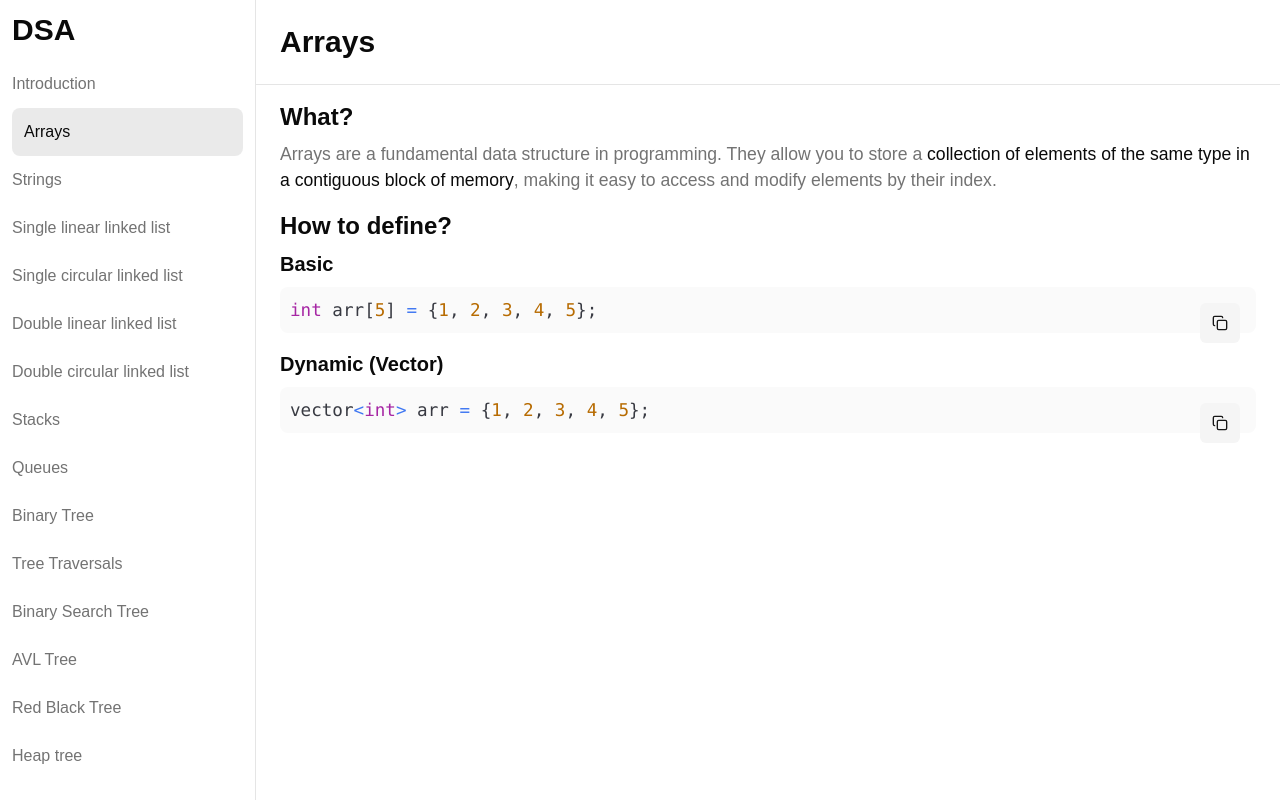
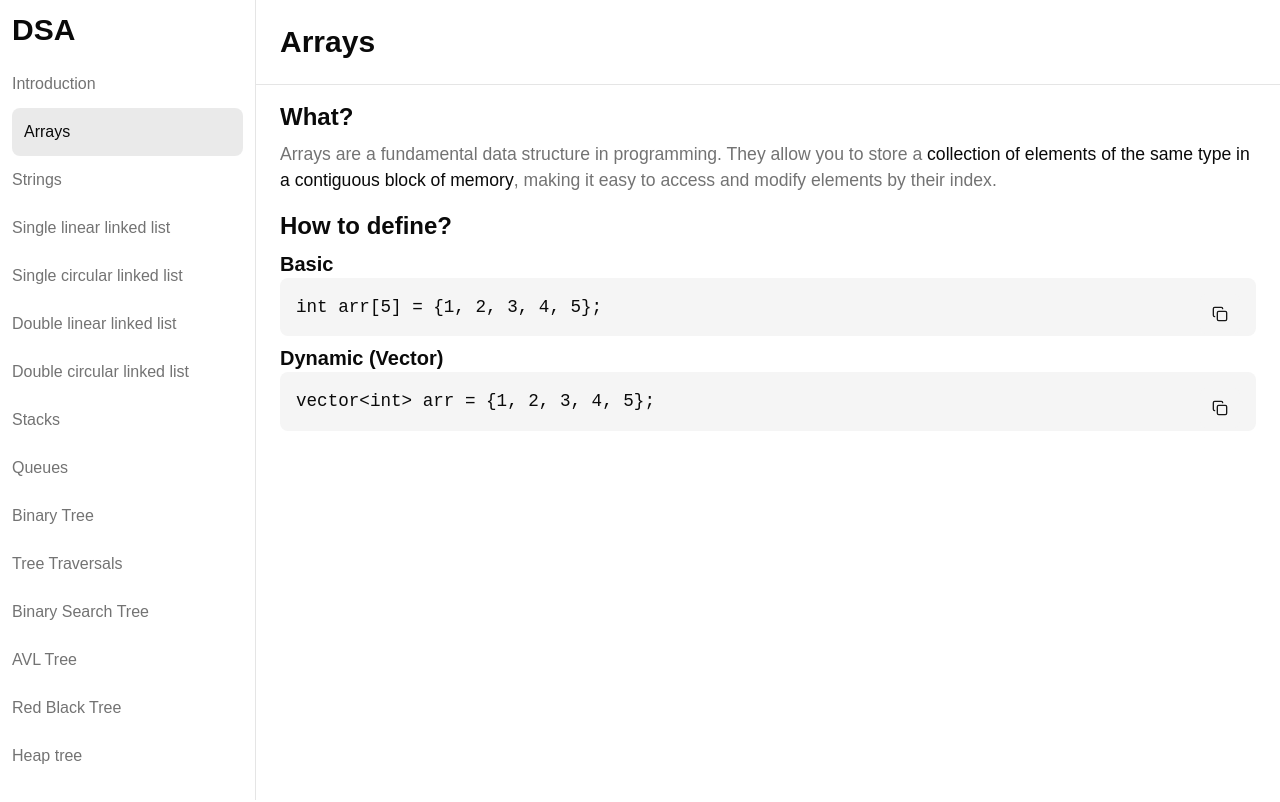
Before and after one commit to shuva7s/DSA-study-material, a Next.js app: page /arrays in a window 1280 px wide. Shown: the top 802 px of the page. Built offline with nearby package versions, Linux system fonts and the light colour scheme.

Commit message:
removed code highlight

```diff
--- a/app/layout.tsx
+++ b/app/layout.tsx
@@ -29,7 +29,7 @@ export default function RootLayout({
   return (
     <html lang="en" suppressHydrationWarning>
       <body
-        className={`${geistSans.variable} ${geistMono.variable} antialiased text-muted-foreground`}
+        className={`${geistSans.variable} ${geistMono.variable} antialiased text-muted-foreground overflow-x-hidden`}
       >
         <ThemeProvider
           attribute="class"
--- a/app/page.tsx
+++ b/app/page.tsx
@@ -53,7 +53,7 @@ export default function Home() {
           }
         />
 
-        {/* <CodeBox code={cppCode} /> */}
+        <CodeBox code={cppCode} />
 
         <Text_section
           head_text="Roadmap"
--- a/components/shared/CodeBox.tsx
+++ b/components/shared/CodeBox.tsx
@@ -1,32 +1,10 @@
 "use client";
-
-import { useTheme } from "next-themes";
-import { Prism as SyntaxHighlighter } from "react-syntax-highlighter";
-import {
-  atomDark,
-  oneLight,
-} from "react-syntax-highlighter/dist/esm/styles/prism";
-import { useState, useEffect } from "react";
+import { useState } from "react";
 import { Copy, Check } from "lucide-react";
 import { Button } from "../ui/button";
 
 const CodeBox = ({ code }: { code: string }) => {
-  const { theme } = useTheme();
-  const [syntaxStyle, setSyntaxStyle] = useState(oneLight); // Default to light theme
   const [copied, setCopied] = useState(false);
-
-  // Dynamically determine the theme
-  useEffect(() => {
-    if (
-      theme === "dark" ||
-      (theme === "system" &&
-        window.matchMedia("(prefers-color-scheme: dark)").matches)
-    ) {
-      setSyntaxStyle(atomDark);
-    } else {
-      setSyntaxStyle(oneLight);
-    }
-  }, [theme]);
 
   const handleCopy = () => {
     navigator.clipboard.writeText(code).then(() => {
@@ -36,18 +14,15 @@ const CodeBox = ({ code }: { code: string }) => {
   };
 
   return (
-    <div className="relative w-full">
-      <SyntaxHighlighter
-        language="cpp"
-        style={syntaxStyle}
-        customStyle={{
-          borderRadius: "8px",
-          padding: "10px",
-          overflowX: "auto",
+    <div className="relative overflow-hidden rounded-lg bg-accent text-foreground">
+      <pre
+        className="p-4 overflow-auto break-words whitespace-pre-wrap"
+        style={{
+          fontFamily: "monospace",
         }}
       >
         {code}
-      </SyntaxHighlighter>
+      </pre>
       <Button
         onClick={handleCopy}
         size={"icon"}
--- a/package.json
+++ b/package.json
@@ -13,7 +13,6 @@
     "@radix-ui/react-dialog": "^1.1.4",
     "@radix-ui/react-dropdown-menu": "^2.1.4",
     "@radix-ui/react-slot": "^1.1.1",
-    "@types/react-syntax-highlighter": "^15.5.13",
     "class-variance-authority": "^0.7.1",
     "clsx": "^2.1.1",
     "lucide-react": "^0.468.0",
@@ -21,7 +20,6 @@
     "next-themes": "^0.4.4",
     "react": "^18",
     "react-dom": "^18",
-    "react-syntax-highlighter": "^15.6.1",
     "tailwind-merge": "^2.5.5",
     "tailwindcss-animate": "^1.0.7"
   },
```
Also changed, not shown: 1 other file (tests, documents, lock files or other folders).
